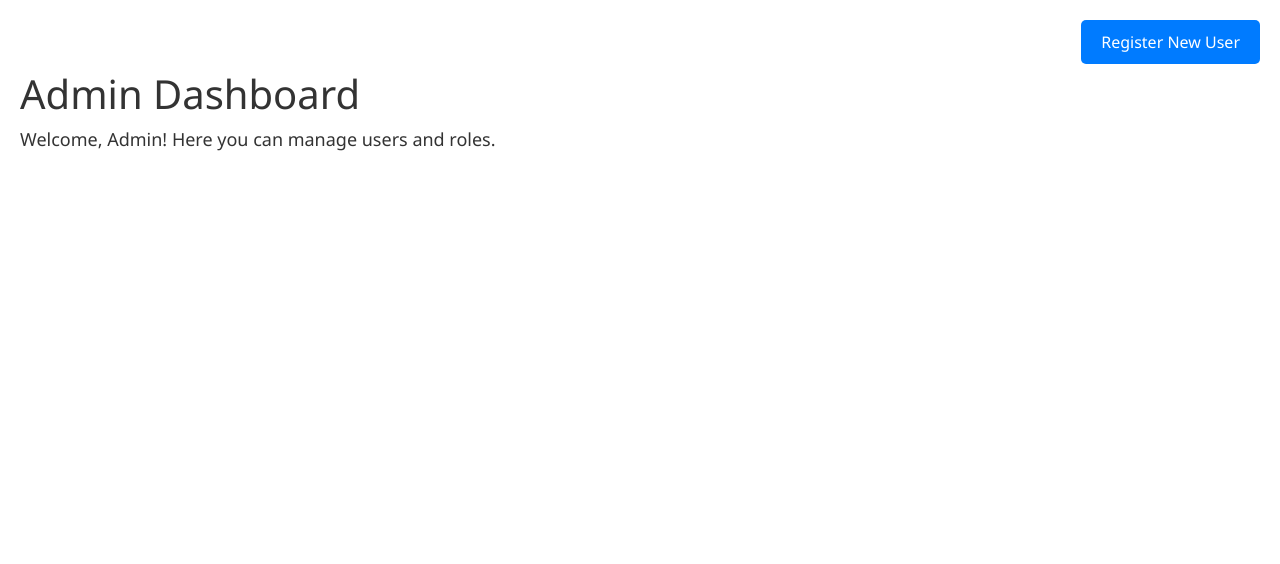
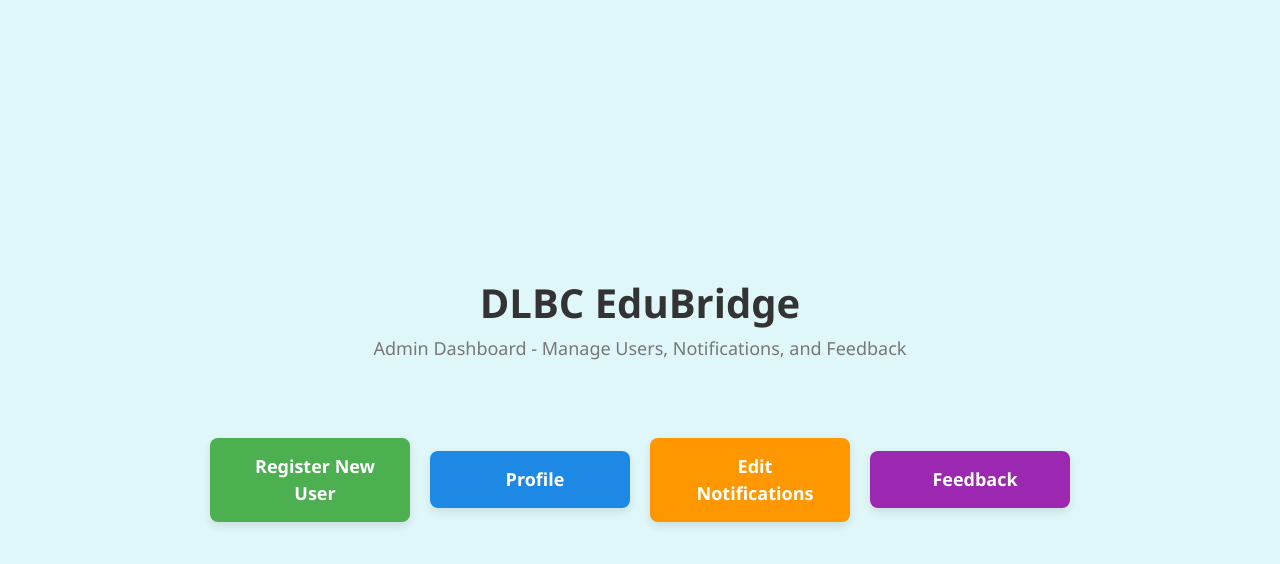
Before and after one commit to Madhurisaladi/collegemanagementsystem, a React (Create React App) app: page /admin-dashboard in a window 1280 px wide. Shown: the top 564 px of the page. Built offline with nearby package versions, Linux system fonts and the light colour scheme.

Commit message:
editprofile

```diff
--- a/src/App.js
+++ b/src/App.js
@@ -1,12 +1,16 @@
 import React from "react";
-import "animate.css";//for animations
+import "animate.css"; // For animations
 import { BrowserRouter as Router, Routes, Route } from "react-router-dom";
+
+// Importing components
 import Login from "./components/Login"; // Adjust path to your Login component
 import Home from "./components/Home"; // Create a Home component for after login
-import Register from "./components/register"; //register page
-import StudentDashboard from "./Dashboard/Student/StudentDashboard.js";
-import FacultyDashboard from "./Dashboard/Faculty/FacultyDashboard.js";
-import AdminDashboard from "./Dashboard/Admin/AdminDashboard.js";
+import Register from "./components/register"; // Corrected Register import to lowercase "register"
+import StudentDashboard from "./Dashboard/Student/StudentDashboard";
+import FacultyDashboard from "./Dashboard/Faculty/FacultyDashboard";
+import AdminDashboard from "./Dashboard/Admin/AdminDashboard";
+import EditProfile from "./Dashboard/Admin/EditProfile"; // Import the Profile Edit Component
+
 function App() {
   return (
     <Router>
@@ -14,10 +18,14 @@ function App() {
         <Route path="/" element={<Home />} />
         <Route path="/login" element={<Login />} />
         <Route path="/register" element={<Register />} />
-         {/* Role-Based Dashboard Routes */}
+
+        {/* Role-Based Dashboard Routes */}
         <Route path="/student-dashboard" element={<StudentDashboard />} />
         <Route path="/faculty-dashboard" element={<FacultyDashboard />} />
         <Route path="/admin-dashboard" element={<AdminDashboard />} />
+
+        {/* Admin Profile Edit Route */}
+        <Route path="/edit-profile" element={<EditProfile />} /> {/* New Route for Profile Editing */}
       </Routes>
     </Router>
   );
--- a/src/Dashboard/Admin/AdminDashboard.css
+++ b/src/Dashboard/Admin/AdminDashboard.css
@@ -1,29 +1,136 @@
+/* General Styles */
 .dashboard-container {
-    position: relative; /* To allow absolute positioning of the button */
     padding: 20px;
+    background-color: #e0f7fa; /* Light cyan for a relaxing background */
+    min-height: 100vh;
+    display: flex;
+    flex-direction: column;
+    justify-content: center;
+    align-items: center;
+    font-family: 'Arial', sans-serif;
   }
 
+  .dashboard-header {
+    text-align: center;
+    margin-bottom: 40px;
+  }
+
+  .dashboard-header h1 {
+    color: #333;
+    font-size: 40px;
+    font-weight: bold;
+  }
+
+  .dashboard-header p {
+    color: #777;
+    font-size: 18px;
+  }
+
+  /* Toast Notification */
+  .toast-message {
+    position: fixed;
+    top: 20px;
+    left: 50%;
+    transform: translateX(-50%);
+    background-color: #4CAF50;
+    color: white;
+    padding: 10px 20px;
+    border-radius: 8px;
+    box-shadow: 0px 4px 15px rgba(0, 0, 0, 0.1);
+    font-size: 18px;
+    animation: toastAnimation 4s ease-out;
+  }
+
+  /* Animation for Toast */
+  @keyframes toastAnimation {
+    0% {
+      top: -100px;
+      opacity: 0;
+    }
+    50% {
+      top: 20px;
+      opacity: 1;
+    }
+    100% {
+      top: -100px;
+      opacity: 0;
+    }
+  }
+
+  /* Buttons Section */
+  .dashboard-buttons {
+    display: flex;
+    flex-wrap: wrap;
+    justify-content: center;
+    align-items: center;
+    gap: 20px;
+    margin-top: 20px;
+  }
+
+  .dashboard-btn {
+    display: flex;
+    align-items: center;
+    justify-content: center;
+    padding: 15px 25px;
+    font-size: 18px;
+    font-weight: bold;
+    border: none;
+    border-radius: 8px;
+    cursor: pointer;
+    width: 200px;
+    transition: all 0.3s ease;
+    color: #fff;
+    box-shadow: 0px 4px 10px rgba(0, 0, 0, 0.1);
+    background-color: #00796b; /* Default background color */
+  }
+
+  /* Button Color Schemes */
   .register-btn {
-    position: absolute;
-    top: 20px;
-    right: 20px;
-    padding: 10px 20px;
-    background-color: #007bff;
-    color: white;
-    border: none;
-    border-radius: 5px;
-    cursor: pointer;
-    font-size: 16px;
+    background-color: #4CAF50; /* Green */
   }
 
   .register-btn:hover {
-    background-color: #0056b3;
+    background-color: #45a049;
   }
 
-  h1 {
-    margin-top: 50px; /* Adjust the top margin so the header is below the button */
+  .profile-btn {
+    background-color: #1E88E5; /* Blue */
   }
 
-  p {
-    font-size: 18px;
+  .profile-btn:hover {
+    background-color: #1976d2;
   }
+
+  .notifications-btn {
+    background-color: #FF9800; /* Orange */
+  }
+
+  .notifications-btn:hover {
+    background-color: #fb8c00;
+  }
+
+  .feedback-btn {
+    background-color: #9C27B0; /* Purple */
+  }
+
+  .feedback-btn:hover {
+    background-color: #8e24aa;
+  }
+
+  /* Icon Styles */
+  .dashboard-btn i {
+    margin-right: 10px;
+    font-size: 24px;
+  }
+
+  /* Responsive Design */
+  @media (max-width: 768px) {
+    .dashboard-buttons {
+      flex-direction: column;
+    }
+
+    .dashboard-btn {
+      width: 100%;
+      max-width: 300px;
+    }
+  }
--- a/src/Dashboard/Admin/AdminDashboard.js
+++ b/src/Dashboard/Admin/AdminDashboard.js
@@ -1,21 +1,66 @@
-import React from "react";
+import React, { useState } from "react";
 import { useNavigate } from "react-router-dom";
-import './AdminDashboard.css'; // Make sure to import the CSS file
+import "./AdminDashboard.css";
 
 const AdminDashboard = () => {
   const navigate = useNavigate();
+  const [showToast, setShowToast] = useState(false);
+  const [userName, setUserName] = useState("John Doe"); // Placeholder name, can be updated dynamically
 
+  // Navigation handlers
   const handleRegister = () => {
-    navigate("/register"); // Redirect to the registration page
+    navigate("/register"); // Navigate to the Register page
+    setShowToast(true); // Show the toast popup when user is registered
+  };
+
+  const handleProfile = () => {
+    navigate("/edit-profile"); // Navigate to the Profile Edit page
+  };
+
+  const handleNotifications = () => {
+    navigate("/notifications"); // Navigate to Notifications page
+  };
+
+  const handleFeedback = () => {
+    navigate("/feedback"); // Navigate to Feedback page
   };
 
   return (
     <div className="dashboard-container">
-      <button className="register-btn" onClick={handleRegister}>
-        Register New User
-      </button>
-      <h1>Admin Dashboard</h1>
-      <p>Welcome, Admin! Here you can manage users and roles.</p>
+      {/* Title */}
+      <div className="dashboard-header">
+        <h1>DLBC EduBridge</h1>
+        <p>Admin Dashboard - Manage Users, Notifications, and Feedback</p>
+      </div>
+
+      {/* Popup Toast */}
+      {showToast && (
+        <div className="toast-message">
+          <p>Hi {userName}, you are now registered!</p>
+        </div>
+      )}
+
+      <div className="dashboard-buttons">
+        {/* Register New User Button */}
+        <button className="dashboard-btn register-btn" onClick={handleRegister}>
+          <i className="fas fa-user-plus"></i> Register New User
+        </button>
+
+        {/* Profile Management Button */}
+        <button className="dashboard-btn profile-btn" onClick={handleProfile}>
+          <i className="fas fa-user-circle"></i> Profile
+        </button>
+
+        {/* Edit Notifications Button */}
+        <button className="dashboard-btn notifications-btn" onClick={handleNotifications}>
+          <i className="fas fa-bell"></i> Edit Notifications
+        </button>
+
+        {/* Feedback Management Button */}
+        <button className="dashboard-btn feedback-btn" onClick={handleFeedback}>
+          <i className="fas fa-comment-dots"></i> Feedback
+        </button>
+      </div>
     </div>
   );
 };
--- /dev/null
+++ b/src/Dashboard/Admin/EditProfile.js
@@ -0,0 +1,66 @@
+import React, { useState, useEffect } from "react";
+import { useNavigate } from "react-router-dom";
+
+const EditProfile = () => {
+  const navigate = useNavigate();
+  const [profileData, setProfileData] = useState({
+    name: '',
+    email: ''
+  });
+
+  useEffect(() => {
+    // You might want to fetch the admin's existing profile info here
+    // Example:
+    // fetch('/api/admin-profile').then(response => response.json()).then(data => setProfileData(data));
+  }, []);
+
+  const handleInputChange = (e) => {
+    const { name, value } = e.target;
+    setProfileData((prevState) => ({
+      ...prevState,
+      [name]: value
+    }));
+  };
+
+  const handleSave = () => {
+    // You would likely make an API call here to save the updated profile
+    // Example:
+    // fetch('/api/admin-profile', {
+    //   method: 'PUT',
+    //   body: JSON.stringify(profileData),
+    //   headers: { 'Content-Type': 'application/json' }
+    // });
+    navigate("/admin-dashboard"); // After saving, navigate back to the dashboard
+  };
+
+  return (
+    <div className="edit-profile-container">
+      <h1>Edit Profile</h1>
+      <form onSubmit={(e) => e.preventDefault()}>
+        <label>
+          Name:
+          <input
+            type="text"
+            name="name"
+            value={profileData.name}
+            onChange={handleInputChange}
+          />
+        </label>
+        <br />
+        <label>
+          Email:
+          <input
+            type="email"
+            name="email"
+            value={profileData.email}
+            onChange={handleInputChange}
+          />
+        </label>
+        <br />
+        <button onClick={handleSave}>Save Changes</button>
+      </form>
+    </div>
+  );
+};
+
+export default EditProfile;
```
